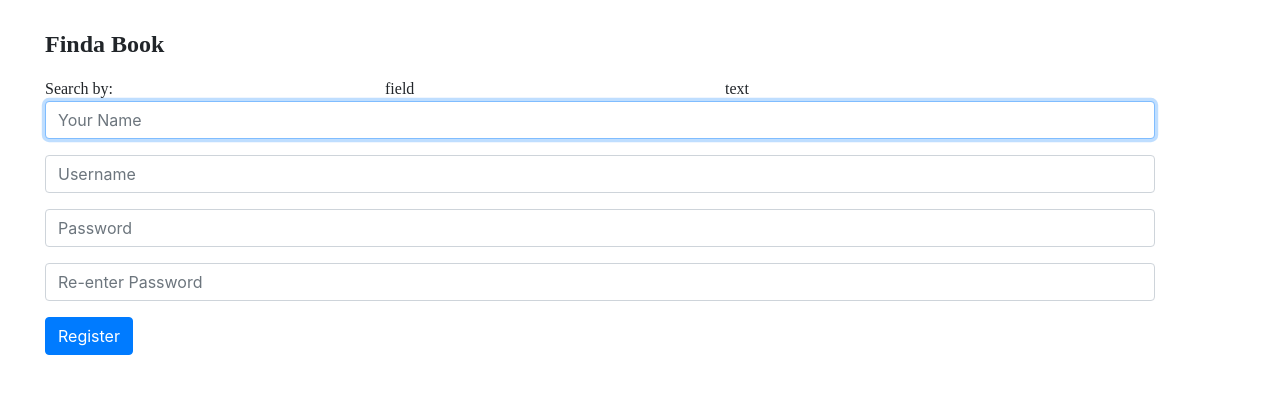
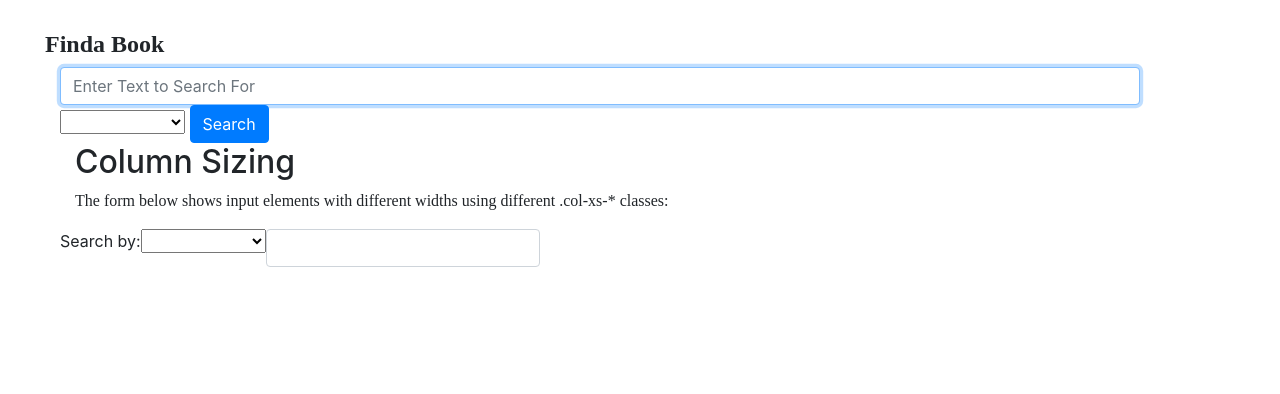
Before and after one commit to JamesDCage/project1, a Flask app: page / in a window 1280 px wide. Shown: the part 74-468 px from the top of the page. Run offline with Flask 2, Linux system fonts and the light colour scheme; the visitor is signed in with stand-in values (Sample User, id 1); some libraries are stand-ins or nearby versions.

Commit message:
Search form started

```diff
--- a/application.py
+++ b/application.py
@@ -32,10 +32,16 @@ engine = create_engine(os.getenv("DATABASE_URL"))
 db = scoped_session(sessionmaker(bind=engine))
 
 
-@app.route("/")
+@app.route("/", methods=["GET", "POST"])
 @login_required
 def index():
-    return render_template("index.html")
+
+    # User reached route via POST (as by submitting a form via POST)
+    if request.method == "POST":
+        flash(request.form.get("searchtext"))
+        return render_template("index.html")
+    else:
+        return render_template("index.html")
 
 
 @app.route("/login", methods=["GET", "POST"])
--- a/templates/index.html
+++ b/templates/index.html
@@ -5,33 +5,45 @@
 {% endblock %}
 
 {% block body %}
-      <h1>Finda Book</h1>
-      <div class="bio">
-        <div>
-          Search by:
-        </div>
-        <div>
-          field
-        </div>
-        <div>
-            text
-        </div>
-      </div>
+    <h1>Finda Book</h1>
+<div class="container">
+    <form action="/" method="post">
 
-    <form action="/register" method="post">
-        <div class="form-group">
-            <input autocomplete="off" autofocus class="form-control" name="name" placeholder="Your Name" type="text"/>
-        </div>
-        <div class="form-group">
-            <input autocomplete="off" autofocus class="form-control" name="username" placeholder="Username" type="text"/>
-        </div>
-        <div class="form-group">
-            <input class="form-control" name="password" placeholder="Password" type="password"/>
-        </div>
-        <div class="form-group">
-            <input class="form-control" name="confirmation" placeholder="Re-enter Password" type="password"/>
-        </div>
-        <button class="btn btn-primary" type="submit">Register</button>
+            <input autocomplete="on" autofocus class="form-control input-sm" name="searchtext" placeholder="Enter Text to Search For" type="text"/>
+
+          <select id="fieldname" name="fieldname">
+            <option value="None"></option>
+            <option value="title">Title</option>
+            <option value="author">Author</option>
+            <option value="isbn">ISBN Number</option>
+          </select>
+
+        <button class="btn btn-primary" type="submit">Search</button>
     </form>
 
+  <div class="container">
+  <h2>Column Sizing</h2>
+  <p>The form below shows input elements with different widths using different .col-xs-* classes:</p>
+  <form>
+    <div class="form-group row">
+      <div class="col-xs-2">
+Search by:
+      </div>
+      <div class="col-xs-3">
+
+          <select id="fieldname" name="fieldname">
+            <option value="None"></option>
+            <option value="title">Title</option>
+            <option value="author">Author</option>
+            <option value="isbn">ISBN Number</option>
+          </select>
+      </div>
+      <div class="col-xs-4">
+
+        <input class="form-control" id="ex3" type="text">
+      </div>
+    </div>
+  </form>
+</div>
+
 {% endblock %}
```
Also changed, not shown: 3 other files.
